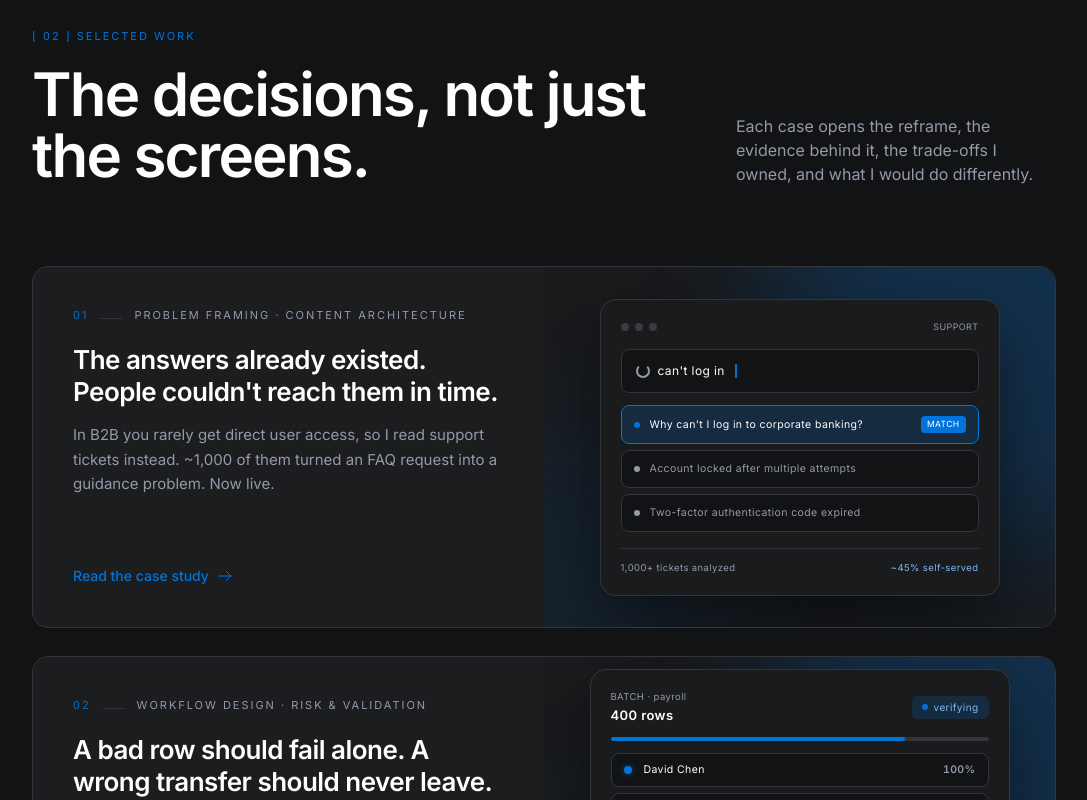
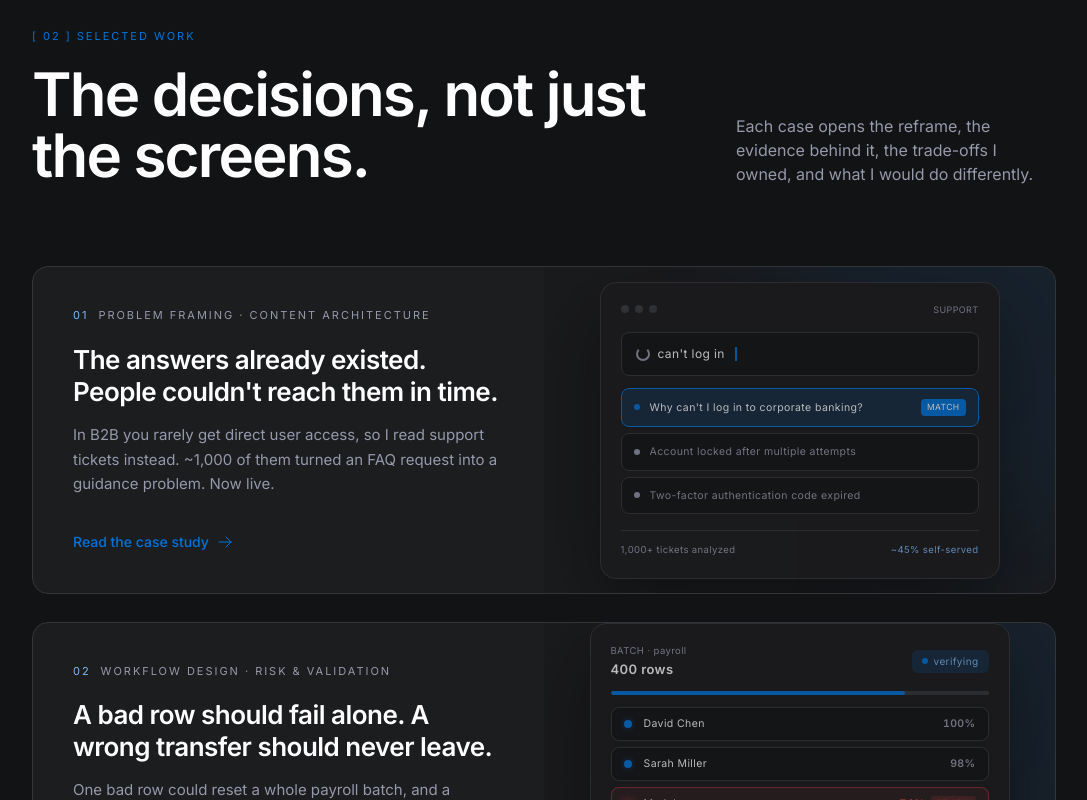
Before and after one commit to mozhganakbari78-hub/Mozhfolio, a Next.js app: page / in a window 1280 px wide. Shown: the part 2440-3240 px from the top of the page, without its empty margins (96-1183 px from the left). Built offline with nearby package versions, Linux system fonts and the light colour scheme.

Commit message:
Calm down the home case-study cards

```diff
--- a/components/CaseCardArt.tsx
+++ b/components/CaseCardArt.tsx
@@ -22,13 +22,10 @@ const Mono: React.CSSProperties = {
 function Frame({ children }: { children: React.ReactNode }) {
   return (
     <div className="relative w-full h-full flex items-center justify-center overflow-hidden">
+      {/* One soft glow, not three stacked layers. The mini-UI inside is already
+          detailed; anything more behind it reads as noise at card size. */}
       <div
-        className="absolute -right-32 -top-32 w-[420px] h-[420px] rounded-full opacity-25 blur-3xl pointer-events-none"
-        style={{ background: A }}
-        aria-hidden
-      />
-      <div
-        className="absolute -left-20 -bottom-20 w-[300px] h-[300px] rounded-full opacity-10 blur-3xl pointer-events-none"
+        className="absolute -right-32 -top-32 w-[420px] h-[420px] rounded-full opacity-[0.12] blur-3xl pointer-events-none"
         style={{ background: A }}
         aria-hidden
       />
@@ -36,9 +33,9 @@ function Frame({ children }: { children: React.ReactNode }) {
         className="absolute inset-0 pointer-events-none"
         style={{
           backgroundImage:
-            "linear-gradient(rgba(255,255,255,0.025) 1px, transparent 1px), linear-gradient(90deg, rgba(255,255,255,0.025) 1px, transparent 1px)",
-          backgroundSize: "32px 32px",
-          maskImage: "radial-gradient(ellipse at center, black 50%, transparent 85%)",
+            "linear-gradient(rgba(255,255,255,0.014) 1px, transparent 1px), linear-gradient(90deg, rgba(255,255,255,0.014) 1px, transparent 1px)",
+          backgroundSize: "40px 40px",
+          maskImage: "radial-gradient(ellipse at center, black 45%, transparent 80%)",
         }}
         aria-hidden
       />
--- a/components/Projects.tsx
+++ b/components/Projects.tsx
@@ -60,18 +60,10 @@ export default function Projects() {
                 {/* Left: content */}
                 <div className="p-7 md:p-10 flex flex-col">
                   {/* index + focus area */}
-                  <div className="flex items-baseline gap-3 mb-5">
-                    <span
-                      className="mono-label"
-                      style={{ color: "var(--accent-color)", opacity: 0.9 }}
-                    >
+                  <div className="flex items-baseline gap-2.5 mb-5">
+                    <span className="mono-label" style={{ color: "var(--accent-ink)" }}>
                       {cs.index}
                     </span>
-                    <span
-                      aria-hidden
-                      className="h-px flex-shrink-0"
-                      style={{ width: 22, background: "var(--border-strong)" }}
-                    />
                     <span className="mono-label" style={{ color: "var(--text-tertiary)" }}>
                       {cs.meta}
                     </span>
@@ -110,7 +102,7 @@ export default function Projects() {
 
                 {/* Right: illustration */}
                 <div
-                  className="hidden md:flex relative min-h-[360px] items-center justify-center"
+                  className="hidden md:flex relative min-h-[320px] items-center justify-center opacity-70 transition-opacity duration-300 group-hover:opacity-100"
                   style={{ background: "var(--bg-secondary)" }}
                 >
                   <CaseCardArt name={cs.illustration} />
```
